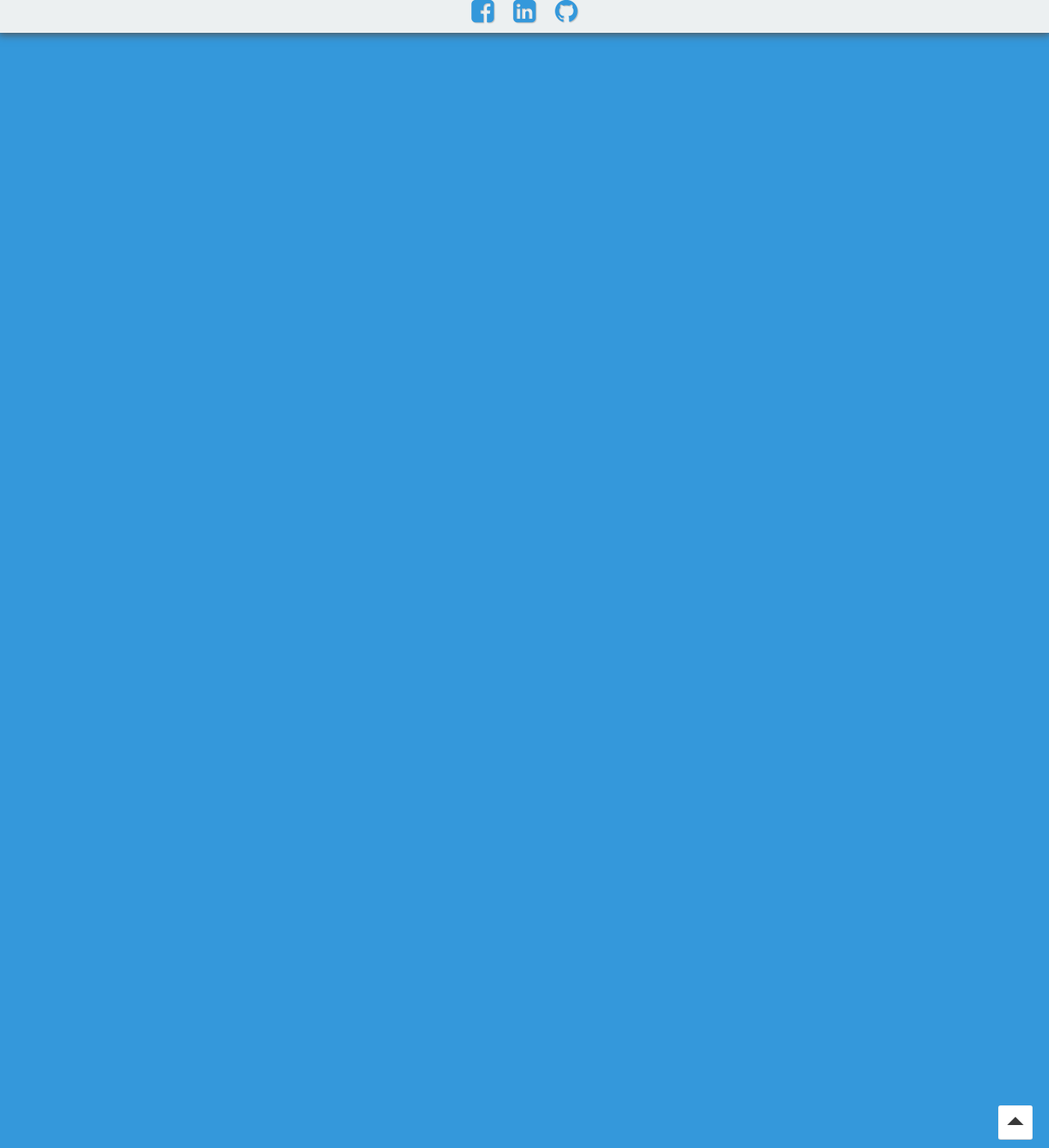
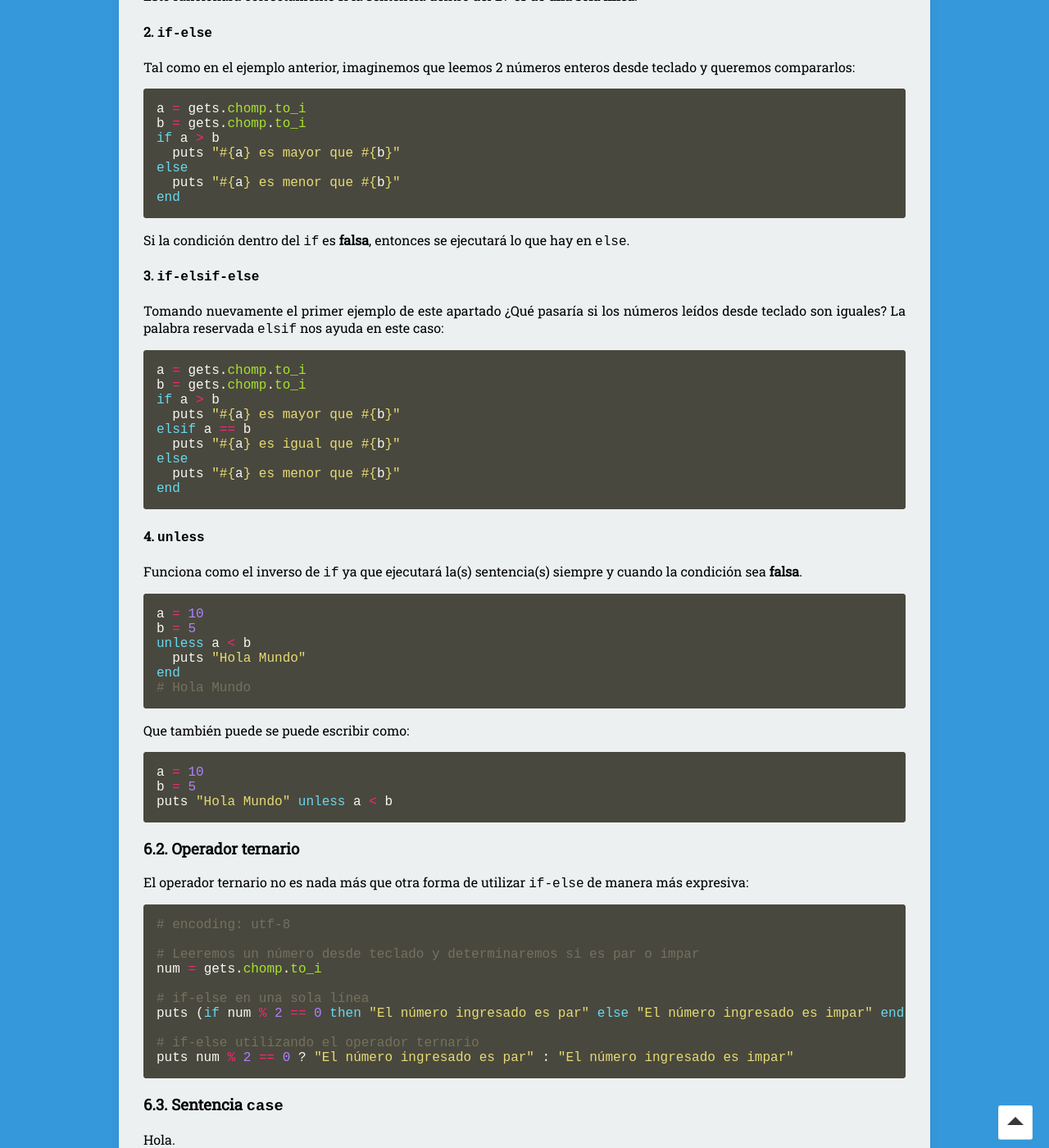
Before and after one commit to nisoto/Blog-anterior-2.0, a Jekyll site: the page built from _posts/2020-04-12-rails-iv-ruby-en-detalle.md, in a window 1280 px wide and 1400 px high, scrolled down 8804 px. Shown: the whole window at 82% size. Built offline with Jekyll 4.4.1, drawn with Linux system fonts in a browser that asks for light colours; nearby versions of some CDN libraries; some of the changed text lies outside the part shown.

Commit message:
Update 2020-04-12-rails-iv-ruby-en-detalle.md

````diff
--- a/_posts/2020-04-12-rails-iv-ruby-en-detalle.md
+++ b/_posts/2020-04-12-rails-iv-ruby-en-detalle.md
@@ -411,6 +411,100 @@ Si tuvieramos operadores en el mismo nivel (una multiplicación con una divisió
 
 ## 6. Condiciones
 
+### 6.1. Condición `if`
+
+#### 1. `if`
+
+``` rb
+a = 10
+b = 5
+if a > b
+  puts "#{a} es mayor que #{b}"
+end
+```
+
+Lo anterior también puede ser escrito de la siguiente manera:
+
+``` rb
+a = 10
+b = 5
+puts "#{a} es mayor que #{b}" if a > b
+```
+
+Esto funcionará correctamente si la sentencia dentro del `if` es de **una sola línea**.
+
+#### 2. `if-else`
+
+Tal como en el ejemplo anterior, imaginemos que leemos 2 números enteros desde teclado y queremos compararlos:
+
+``` rb
+a = gets.chomp.to_i
+b = gets.chomp.to_i
+if a > b
+  puts "#{a} es mayor que #{b}"
+else
+  puts "#{a} es menor que #{b}"
+end
+```
+
+Si la condición dentro del `if` es **falsa**, entonces se ejecutará lo que hay en `else`.
+
+#### 3. `if-elsif-else`
+
+Tomando nuevamente el primer ejemplo de este apartado ¿Qué pasaría si los números leídos desde teclado son iguales? La palabra reservada `elsif` nos ayuda en este caso:
+
+``` rb
+a = gets.chomp.to_i
+b = gets.chomp.to_i
+if a > b
+  puts "#{a} es mayor que #{b}"
+elsif a == b
+  puts "#{a} es igual que #{b}"
+else
+  puts "#{a} es menor que #{b}"
+end
+```
+
+#### 4. `unless`
+
+Funciona como el inverso de `if` ya que ejecutará la(s) sentencia(s) siempre y cuando la condición sea **falsa**.
+
+``` rb
+a = 10
+b = 5
+unless a < b
+  puts "Hola Mundo"
+end
+# Hola Mundo
+```
+
+Que también puede se puede escribir como:
+
+``` rb
+a = 10
+b = 5
+puts "Hola Mundo" unless a < b
+```
+
+### 6.2. Operador ternario
+
+El operador ternario no es nada más que otra forma de utilizar `if-else` de manera más expresiva:
+
+``` rb
+# encoding: utf-8
+
+# Leeremos un número desde teclado y determinaremos si es par o impar
+num = gets.chomp.to_i
+
+# if-else en una sola línea
+puts (if num % 2 == 0 then "El número ingresado es par" else "El número ingresado es impar" end)
+
+# if-else utilizando el operador ternario
+puts num % 2 == 0 ? "El número ingresado es par" : "El número ingresado es impar"
+```
+
+### 6.3. Sentencia `case`
+
 Hola.
 
 ## 10. Bibliografía
````
